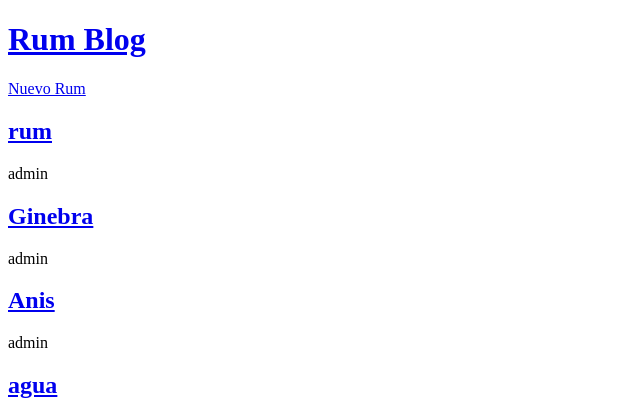
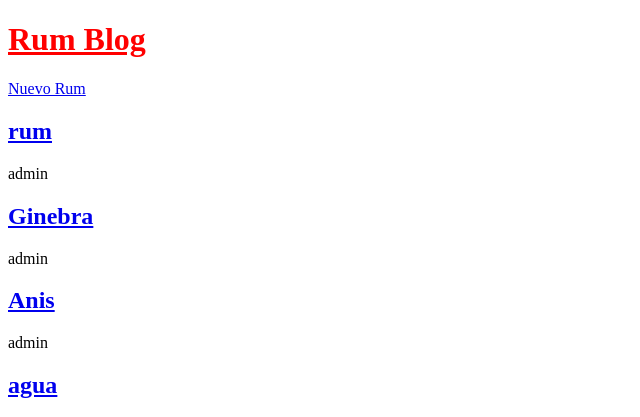
Before and after one commit to osm3rr/crud_sat_aft, a Django app: page / in a window 1280 px wide. Shown: the top 417 px of the page, without its empty margins (0-640 px from the left). Run offline with Django 5.2, Linux system fonts and the light colour scheme; data comes from the database, SQL or seed files in the repository.

Commit message:
static files added

```diff
--- a/django_project/settings.py
+++ b/django_project/settings.py
@@ -117,6 +117,7 @@ USE_TZ = True
 # https://docs.djangoproject.com/en/5.0/howto/static-files/
 
 STATIC_URL = 'static/'
+STATICFILES_DIRS = [ BASE_DIR / "static" ]
 
 # Default primary key field type
 # https://docs.djangoproject.com/en/5.0/ref/settings/#default-auto-field
--- /dev/null
+++ b/static/css/style.css
@@ -0,0 +1,3 @@
+header h1 a {
+    color: red;
+}
--- a/templates/base.html
+++ b/templates/base.html
@@ -1,7 +1,10 @@
+{% load static %}
+
 <!DOCTYPE html>
 <html lang="en">
 <head>
     <title>Rum Online</title>
+    <link rel="stylesheet" href="{% static 'css/style.css' %}">
 </head>
 <body>
         <header>
```
